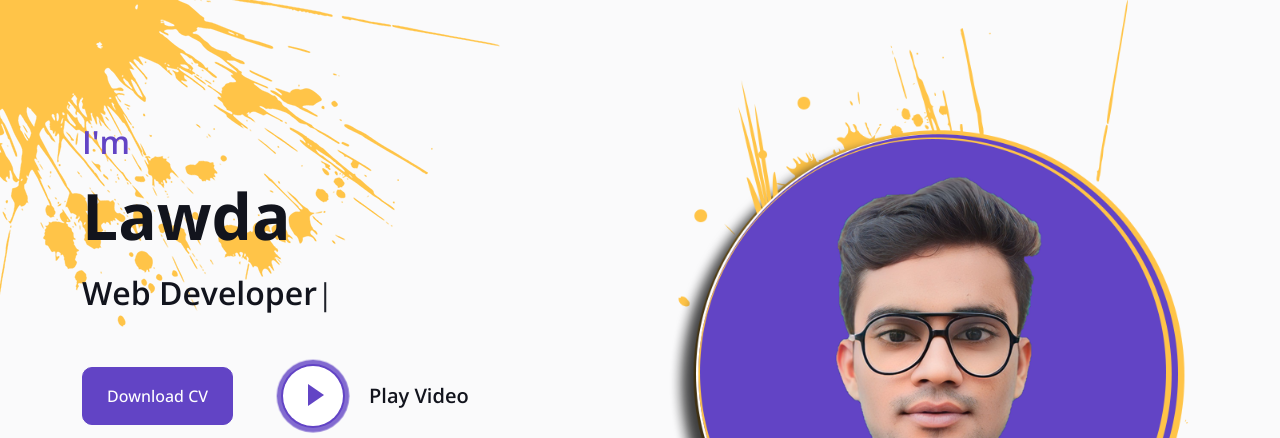
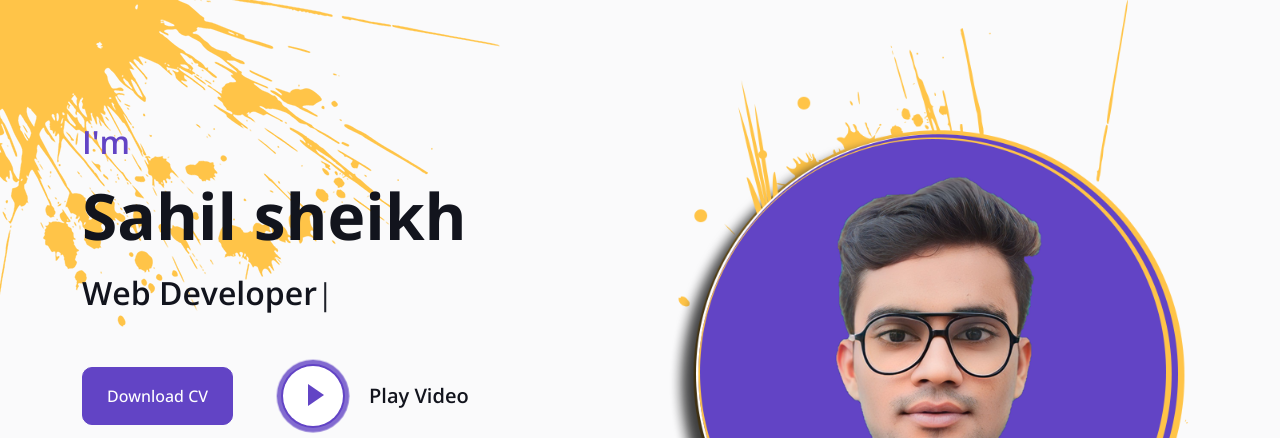
Before and after one commit to sahil-sheikh-786/Portfolio, a plain HTML site: page index.html in a window 1280 px wide. Shown: the top 438 px of the page. Drawn offline with nearby package versions, Linux system fonts and the light colour scheme.

Commit message:
Initial COmmit

```diff
--- a/index.html
+++ b/index.html
@@ -75,7 +75,7 @@
             <div class="row g-5 align-items-center">
                 <div class="col-lg-6 py-6 pb-0 pt-lg-0">
                     <h2 class="text-primary mb-3">I'm</h2>
-                    <h1 class="display-3 mb-3">Lawda </h1>
+                    <h1 class="display-3 mb-3">Sahil sheikh</h1>
                     <h2 class="typed-text-output d-inline"></h2>
                     <div class="typed-text d-none">Mern Stack Developer, Web Developer, Front End Developer, Apps Developer, Graphic Designer</div>
                     <div class="d-flex align-items-center pt-5">
```
